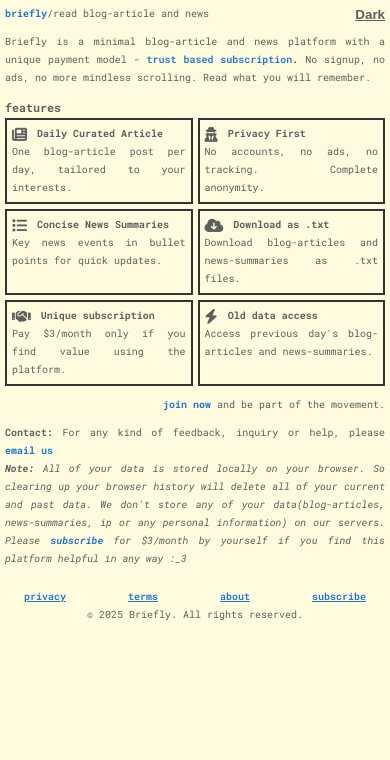
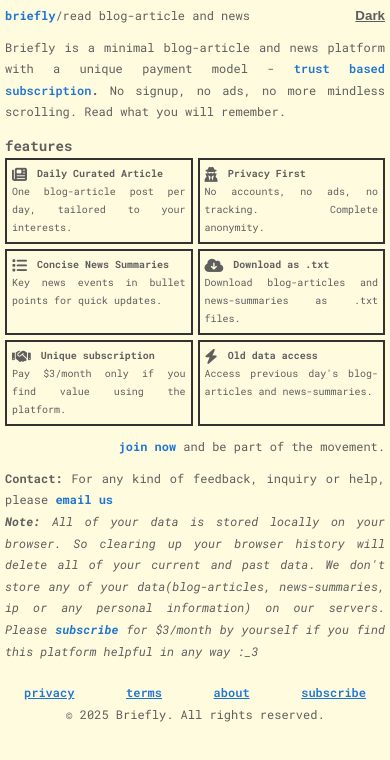
Before and after one commit to Protyasha-Roy/briefly, a plain HTML site: page index.html in a window 390 px wide. Drawn offline with Linux system fonts and the light colour scheme.

Commit message:
updated font size

```diff
--- a/css/styles.css
+++ b/css/styles.css
@@ -104,4 +104,7 @@ footer {
     body {
         width: 100%;
     }
+    .feature-box p {
+        font-size: 10px;
+    }
 }
--- a/css/themes.css
+++ b/css/themes.css
@@ -51,10 +51,3 @@ a:hover {
     text-decoration: underline;
     font-weight: 600;
 }
-
-@media screen and (max-width: 480px) {
-    body {
-        width: 100%;
-        font-size: 10px;
-    }
-}
```
